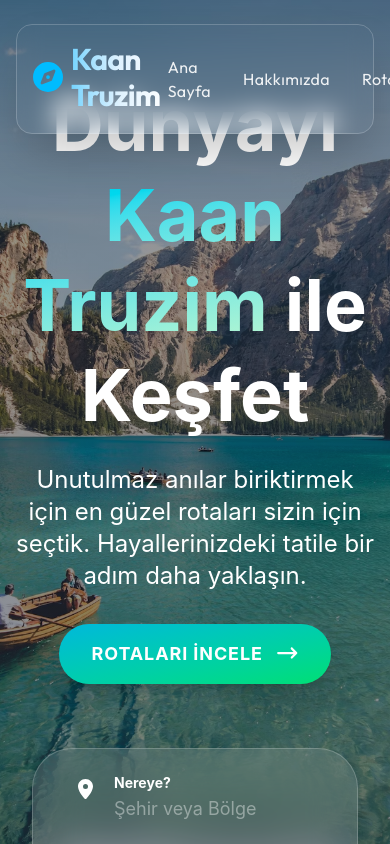
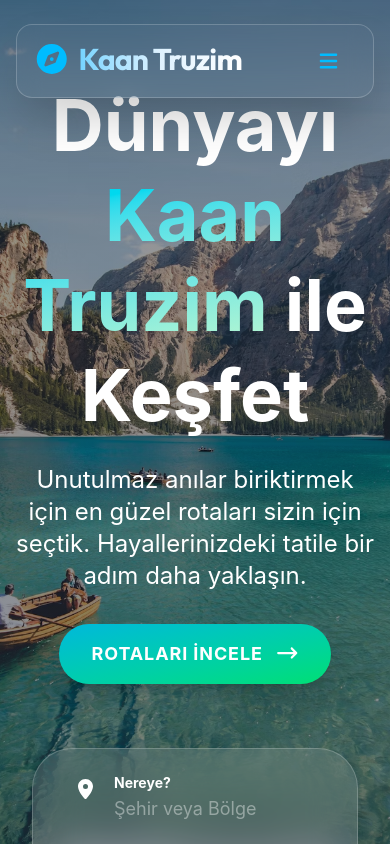
Before and after one commit to KaanEnnes/Proje-Travel, a React (Vite) app in the folder travel-site/: page / in a window 390 px wide. Shown: the top 844 px of the page. Built offline with nearby package versions, Linux system fonts and the light colour scheme.

Commit message:
Add menu

```diff
--- a/travel-site/src/components/Topbar.jsx
+++ b/travel-site/src/components/Topbar.jsx
@@ -1,19 +1,41 @@
 import { FontAwesomeIcon } from "@fortawesome/react-fontawesome";
-import { faCompass } from "@fortawesome/free-solid-svg-icons";
+import { faCompass, faBars } from "@fortawesome/free-solid-svg-icons";
 import { Link } from "react-router-dom";
+import { useState } from "react";
+
+
+
 
 export default function Topbar() {
+    const [isMenuOpen, setIsMenuOpen] = useState(false);
+
     return (
         <div className="fixed top-6 left-0 w-full flex justify-center items-center z-50 px-4" style={{ fontFamily: 'Outfit, sans-serif' }}>
-            <div className="w-full max-w-5xl mx-auto bg-white/01 p-4 rounded-2xl border border-white/20 backdrop-blur-md flex justify-between items-center shadow-2xl transition-all duration-300 hover:bg-white/[0.15]">
+            <div className="w-full md:max-w-5xl mx-auto bg-white/1 p-4 rounded-2xl border border-white/20 backdrop-blur-md flex justify-between items-center shadow-2xl transition-all duration-300 md:hover:bg-white/[0.15]">
                 <h1 className="select-none leading-none">
                     <Link to="/" className="flex items-center gap-2 text-3xl font-extrabold tracking-tight hover:opacity-90 transition-opacity duration-300 pb-1">
                         <FontAwesomeIcon icon={faCompass} className="text-sky-400" />
                         <span className="bg-gradient-to-r from-sky-300 via-sky-100 to-white bg-clip-text text-transparent">Kaan Truzim</span>
                     </Link>
                 </h1>
-                <div className="flex gap-8 items-center text-white/90 font-medium tracking-wide" style={{ fontFamily: 'Outfit, sans-serif' }}>
-                    <ul className="flex gap-8 items-center text-white/90 font-medium tracking-wide">
+                <div className="flex gap-8 items-center text-white/90 font-medium tracking-wide relative" style={{ fontFamily: 'Outfit, sans-serif' }}>
+
+                    <ul className="absolute right-4 md:hidden" onClick={() => setIsMenuOpen(!isMenuOpen)}>
+                        <li className="text-xl hover:text-sky-400 transition-colors duration-300 cursor-pointer">
+                            <FontAwesomeIcon icon={faBars} className="text-sky-400"/>
+                        </li>
+                    </ul>
+
+                    {isMenuOpen && (
+                        <ul className="absolute top-3 right-0 w-48 bg-white/20 backdrop-blur-lg rounded-xl border border-white/20 flex flex-col gap-3 p-4 md:hidden">
+                            <li><Link to="/" className="relative text-white/90 hover:text-sky-400 transition-colors duration-300 py-1 group" onClick={() => setIsMenuOpen(false)}>Ana Sayfa<span className="absolute left-0 bottom-0 w-0 h-0.5 bg-sky-400 transition-all duration-300 group-hover:w-full"></span></Link></li>
+                            <li><Link to="/about" className="relative text-white/90 hover:text-sky-400 transition-colors duration-300 py-1 group" onClick={() => setIsMenuOpen(false)}>Hakkımızda<span className="absolute left-0 bottom-0 w-0 h-0.5 bg-sky-400 transition-all duration-300 group-hover:w-full"></span></Link></li>
+                            <li><Link to="/destinations" className="relative text-white/90 hover:text-sky-400 transition-colors duration-300 py-1 group" onClick={() => setIsMenuOpen(false)}>Rotalarımız<span className="absolute left-0 bottom-0 w-0 h-0.5 bg-sky-400 transition-all duration-300 group-hover:w-full"></span></Link></li>
+                        </ul>
+                    )}
+
+                    <ul className="hidden md:flex gap-8 items-center text-white/90 font-medium tracking-wide">
+
                         <li><Link to="/" className="relative text-white/90 hover:text-sky-400 transition-colors duration-300 py-1 group">Ana Sayfa<span className="absolute left-0 bottom-0 w-0 h-0.5 bg-sky-400 transition-all duration-300 group-hover:w-full"></span></Link></li>
                         <li><Link to="/about" className="relative text-white/90 hover:text-sky-400 transition-colors duration-300 py-1 group">Hakkımızda<span className="absolute left-0 bottom-0 w-0 h-0.5 bg-sky-400 transition-all duration-300 group-hover:w-full"></span></Link></li>
                         <li><Link to="/destinations" className="relative text-white/90 hover:text-sky-400 transition-colors duration-300 py-1 group">Rotalarımız<span className="absolute left-0 bottom-0 w-0 h-0.5 bg-sky-400 transition-all duration-300 group-hover:w-full"></span></Link></li>
```
